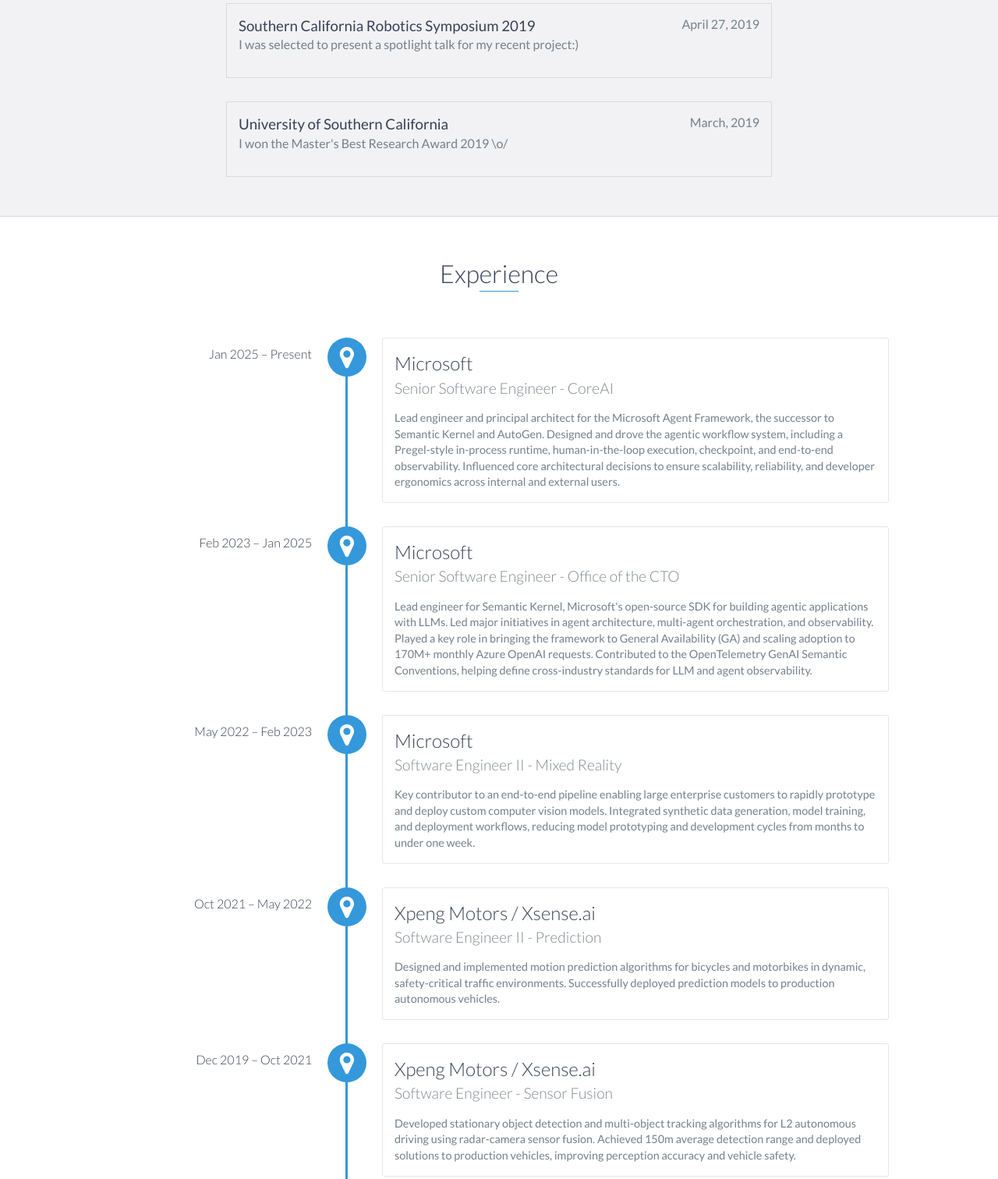
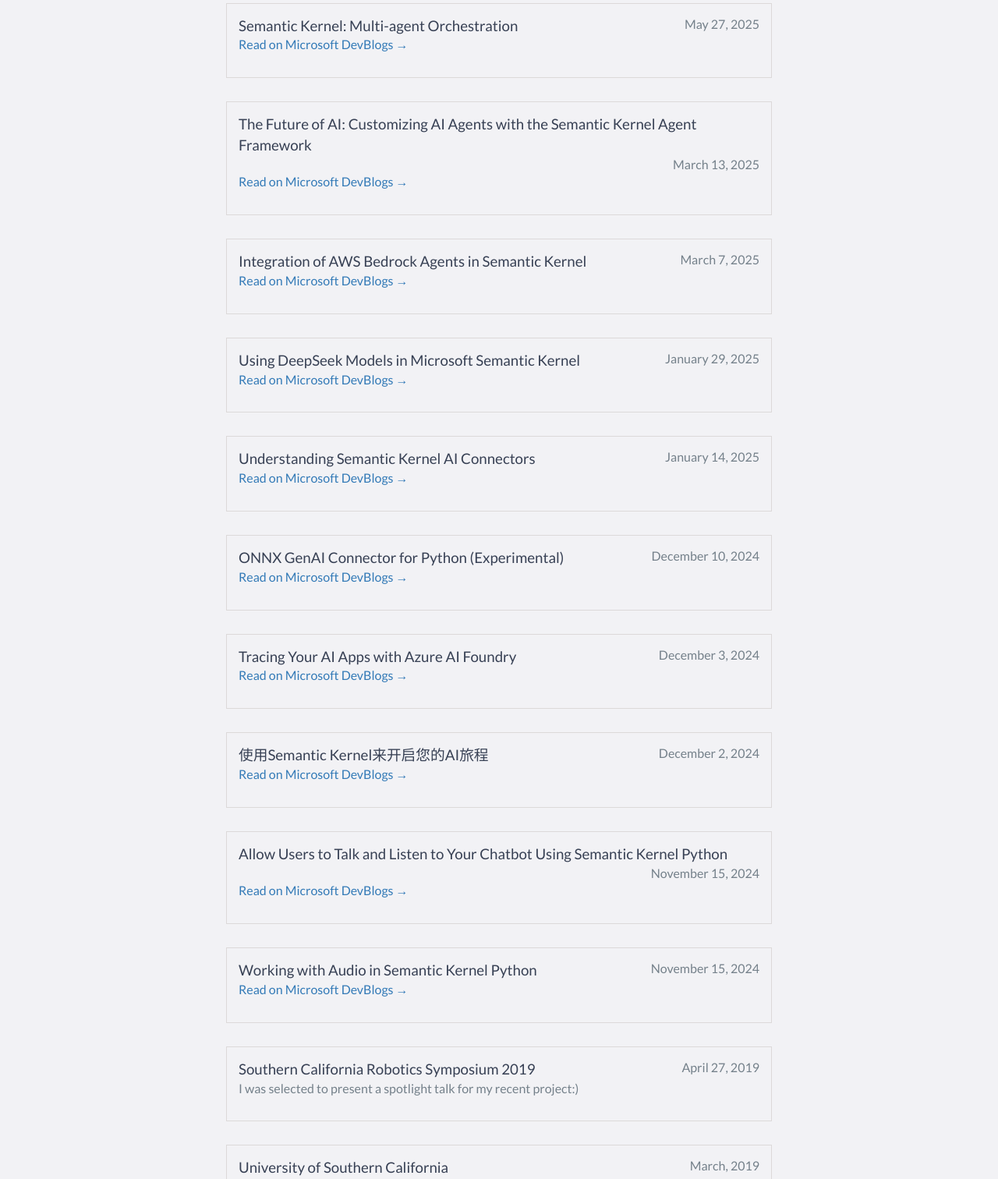
Before and after one commit to TaoChenOSU/TaoChenOSU.github.io, a website: page index.html in a window 1280 px wide. Shown: the part 1420-2932 px from the top of the page at 78% size. Drawn offline with nearby package versions, Linux system fonts and the light colour scheme.

Commit message:
Add 10 Semantic Kernel blog posts to Recent News section

```diff
--- a/index.html
+++ b/index.html
@@ -110,6 +110,56 @@
 
     <div id="recent_news" class="background-alt">
         <h2 class="heading">Recent News</h2>
+        <div class="recent-news-block">
+            <h3>Semantic Kernel: Multi-agent Orchestration</h3>
+            <span class="recent-news-date">May 27, 2025</span>
+            <h4><a href="https://devblogs.microsoft.com/semantic-kernel/semantic-kernel-multi-agent-orchestration/">Read on Microsoft DevBlogs →</a></h4>
+        </div>
+        <div class="recent-news-block">
+            <h3>The Future of AI: Customizing AI Agents with the Semantic Kernel Agent Framework</h3>
+            <span class="recent-news-date">March 13, 2025</span>
+            <h4><a href="https://devblogs.microsoft.com/semantic-kernel/the-future-of-ai-customizing-ai-agents-with-the-semantic-kernel-agent-framework/">Read on Microsoft DevBlogs →</a></h4>
+        </div>
+        <div class="recent-news-block">
+            <h3>Integration of AWS Bedrock Agents in Semantic Kernel</h3>
+            <span class="recent-news-date">March 7, 2025</span>
+            <h4><a href="https://devblogs.microsoft.com/semantic-kernel/integration-of-aws-bedrock-agents-in-semantic-kernel/">Read on Microsoft DevBlogs →</a></h4>
+        </div>
+        <div class="recent-news-block">
+            <h3>Using DeepSeek Models in Microsoft Semantic Kernel</h3>
+            <span class="recent-news-date">January 29, 2025</span>
+            <h4><a href="https://devblogs.microsoft.com/semantic-kernel/using-deepseek-models-in-semantic-kernel/">Read on Microsoft DevBlogs →</a></h4>
+        </div>
+        <div class="recent-news-block">
+            <h3>Understanding Semantic Kernel AI Connectors</h3>
+            <span class="recent-news-date">January 14, 2025</span>
+            <h4><a href="https://devblogs.microsoft.com/semantic-kernel/understanding-semantic-kernel-ai-connectors/">Read on Microsoft DevBlogs →</a></h4>
+        </div>
+        <div class="recent-news-block">
+            <h3>ONNX GenAI Connector for Python (Experimental)</h3>
+            <span class="recent-news-date">December 10, 2024</span>
+            <h4><a href="https://devblogs.microsoft.com/semantic-kernel/onnx-genai-connector-for-python-experimental/">Read on Microsoft DevBlogs →</a></h4>
+        </div>
+        <div class="recent-news-block">
+            <h3>Tracing Your AI Apps with Azure AI Foundry</h3>
+            <span class="recent-news-date">December 3, 2024</span>
+            <h4><a href="https://devblogs.microsoft.com/semantic-kernel/tracing-your-ai-apps-with-azure-ai-foundry/">Read on Microsoft DevBlogs →</a></h4>
+        </div>
+        <div class="recent-news-block">
+            <h3>使用Semantic Kernel来开启您的AI旅程</h3>
+            <span class="recent-news-date">December 2, 2024</span>
+            <h4><a href="https://devblogs.microsoft.com/semantic-kernel/%e4%bd%bf%e7%94%a8semantic-kernel%e6%9d%a5%e5%bc%80%e5%90%af%e6%82%a8%e7%9a%84ai%e6%97%85%e7%a8%8b/">Read on Microsoft DevBlogs →</a></h4>
+        </div>
+        <div class="recent-news-block">
+            <h3>Allow Users to Talk and Listen to Your Chatbot Using Semantic Kernel Python</h3>
+            <span class="recent-news-date">November 15, 2024</span>
+            <h4><a href="https://devblogs.microsoft.com/semantic-kernel/allow-users-to-talk-and-listen-to-your-chatbot-using-semantic-kernel-python/">Read on Microsoft DevBlogs →</a></h4>
+        </div>
+        <div class="recent-news-block">
+            <h3>Working with Audio in Semantic Kernel Python</h3>
+            <span class="recent-news-date">November 15, 2024</span>
+            <h4><a href="https://devblogs.microsoft.com/semantic-kernel/working-with-audio-in-semantic-kernel-python/">Read on Microsoft DevBlogs →</a></h4>
+        </div>
         <div class="recent-news-block">
             <h3>Southern California Robotics Symposium 2019</h3>
             <span class="recent-news-date">April 27, 2019</span>
```
